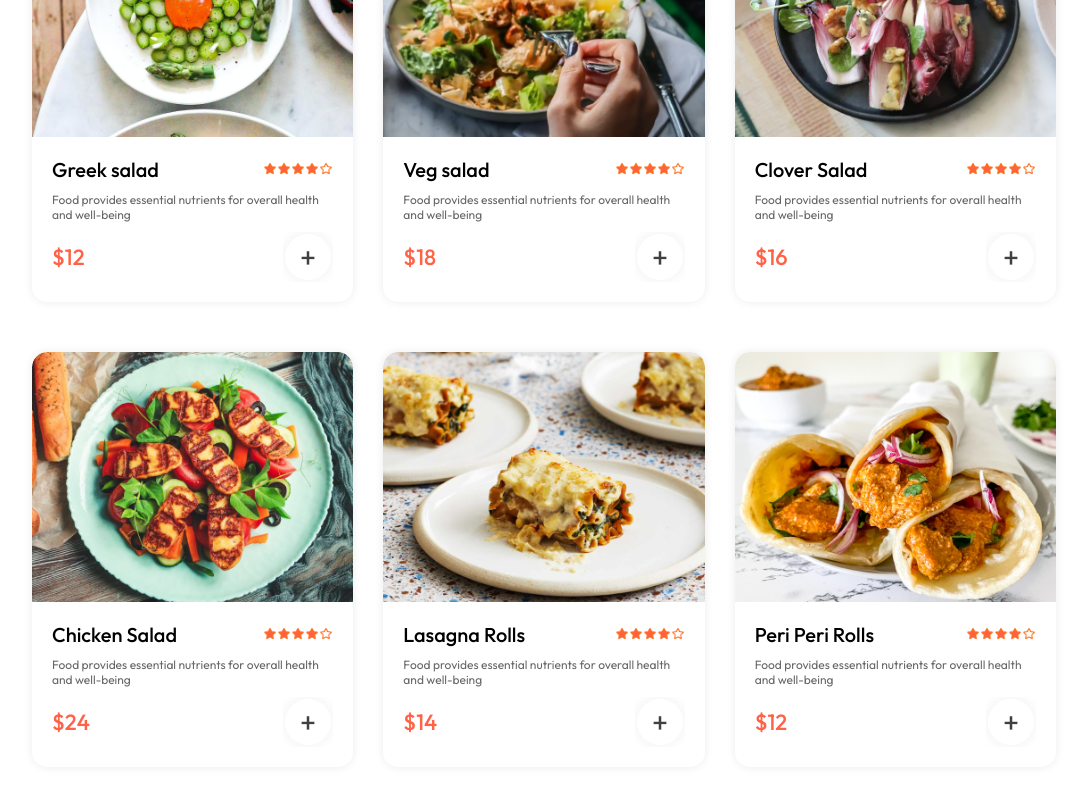
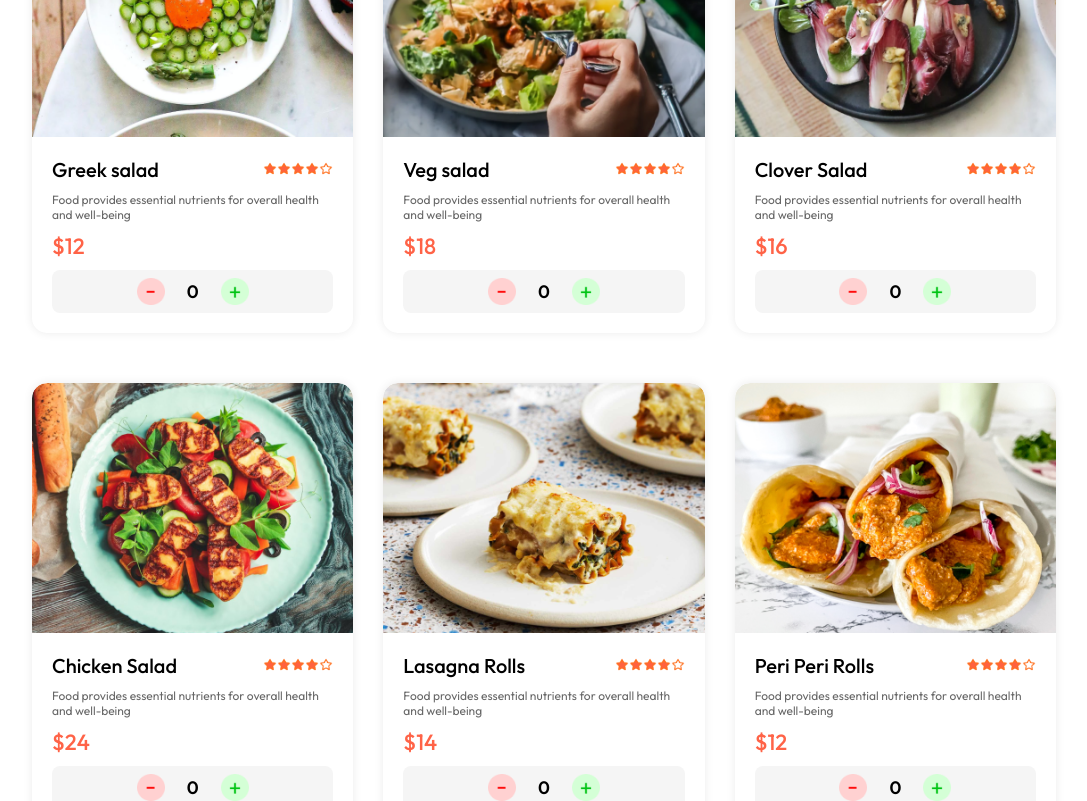
Before and after one commit to kleo2006/food-delivery, a React (Vite) app: page / in a window 1280 px wide. Shown: the part 1140-1941 px from the top of the page, without its empty margins (96-1183 px from the left). Built offline with nearby package versions, Linux system fonts and the light colour scheme.

Commit message:
adding button after each fooditem

```diff
--- a/src/components/FoodItem/FoodItem.css
+++ b/src/components/FoodItem/FoodItem.css
@@ -64,7 +64,7 @@
     width: 30px;
 } */
 
-     .food-item {
+    .food-item {
     width: 100%;
     margin: auto;
     border-radius: 15px;
@@ -186,3 +186,54 @@
     width: 28px;
     cursor: pointer;
 }
+
+/* ── Quantity Selector ── */
+.food-item-quantity-selector {
+    display: flex;
+    align-items: center;
+    justify-content: center;
+    gap: 16px;
+    background-color: #f5f5f5;
+    padding: 8px 16px;
+    border-radius: 8px;
+    margin-top: 10px;
+    width: 100%;
+    box-sizing: border-box;
+}
+
+.food-item-quantity-selector img {
+    width: 28px;
+    cursor: pointer;
+    transition: 0.2s;
+}
+
+.food-item-quantity-selector img:hover {
+    transform: scale(1.1);
+}
+
+.food-item-quantity-selector p {
+    font-size: 18px;
+    font-weight: 600;
+    min-width: 24px;
+    text-align: center;
+}
+
+/* ── Add to Cart Button ── */
+.add-to-cart-btn {
+    width: 100%;
+    padding: 10px 0;
+    background-color: tomato;
+    color: white;
+    border: none;
+    border-radius: 8px;
+    font-size: 14px;
+    font-weight: 600;
+    cursor: pointer;
+    transition: 0.3s;
+    margin-top: 10px;
+}
+
+.add-to-cart-btn:hover {
+    background-color: #e03e00;
+    transform: scale(1.02);
+}
--- a/src/components/FoodItem/FoodItem.jsx
+++ b/src/components/FoodItem/FoodItem.jsx
@@ -37,7 +37,7 @@
 // }
 
 // export default FoodItem
-import React, { useContext } from 'react'
+import React, { useContext, useState } from 'react'
 import "./FoodItem.css"
 import { assets } from '../../assets/frontend_assets/assets'
 import { StoreContext } from '../../context/StoreContext';
@@ -45,7 +45,20 @@ import { useNavigate } from 'react-router-dom';
 
 const FoodItem = ({ id, name, description, price, image }) => {
     const { cartItems, addToCart, removeFromCart } = useContext(StoreContext);
+    const [quantity, setQuantity] = useState(0);
     const navigate = useNavigate();
+
+    const increaseQty = () => setQuantity((prev) => prev + 1);
+    const decreaseQty = () => setQuantity((prev) => (prev > 0 ? prev - 1 : 0));
+
+    const handleAddToCart = () => {
+        if (quantity === 0) return;
+        for (let i = 0; i < quantity; i++) {
+            addToCart(id);
+        }
+        navigate(`/food/${id}`);
+        window.scrollTo({ top: 0, behavior: "smooth" });
+    }
 
     return (
         <div className="food-item">
@@ -58,21 +71,27 @@ const FoodItem = ({ id, name, description, price, image }) => {
 
             <div className="food-item-info">
                 <div className="food-item-rating">
-                    <p onClick={() => navigate(`/food/${id}`)} style={{cursor: "pointer"}}>{name}</p>
+                    <p onClick={() => navigate(`/food/${id}`)} style={{ cursor: "pointer" }}>{name}</p>
                     <img src={assets.rating_starts} alt="rating" />
                 </div>
                 <p className="food-item-desc">{description}</p>
                 <div className="food-item-bottom">
                     <p className="food-item-price">${price}</p>
-                    {!cartItems[id]
-                        ? <img className="add" onClick={() => addToCart(id)} src={assets.add_icon_white} alt="add" />
-                        : <div className="food-item-counter">
-                            <img onClick={() => removeFromCart(id)} src={assets.remove_icon_red} alt="remove" />
-                            <p>{cartItems[id]}</p>
-                            <img onClick={() => addToCart(id)} src={assets.add_icon_green} alt="add" />
-                        </div>
-                    }
                 </div>
+
+                {/* Quantity Selector */}
+                <div className="food-item-quantity-selector">
+                    <img onClick={decreaseQty} src={assets.remove_icon_red} alt="decrease" />
+                    <p>{quantity}</p>
+                    <img onClick={increaseQty} src={assets.add_icon_green} alt="increase" />
+                </div>
+
+                {/* Add to Cart Button - only shows when quantity > 0 */}
+                {quantity > 0 && (
+                    <button className="add-to-cart-btn" onClick={handleAddToCart}>
+                        Add to Cart 🛒
+                    </button>
+                )}
             </div>
         </div>
     )
```
